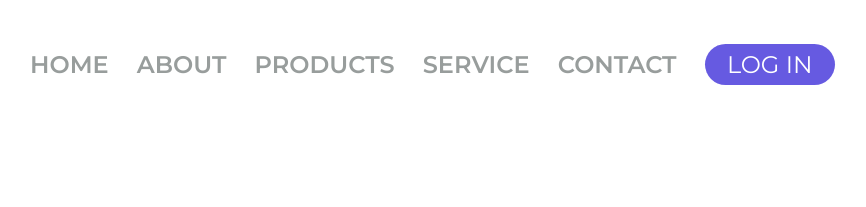
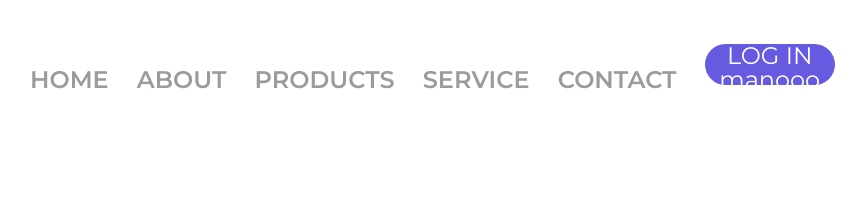
Before and after one commit to Gabriel3251/DevClub2, a plain HTML site: page Projeto 1- We care/Index.html in a window 1280 px wide. Shown: the top 207 px of the page, without its empty margins (46-912 px from the left). Drawn offline with Linux system fonts and the light colour scheme.

Commit message:
testando dnvvvv

```diff
--- a/Projeto 1- We care/Index.html
+++ b/Projeto 1- We care/Index.html
@@ -17,7 +17,7 @@
       <a class="link-header">PRODUCTS</a>
       <a class="link-header">SERVICE</a>
       <a class="link-header">CONTACT</a>
-      <button class="btn-login">LOG IN</button>
+      <button class="btn-login">LOG IN manooo</button>
     </header>
 
     <main>
```
